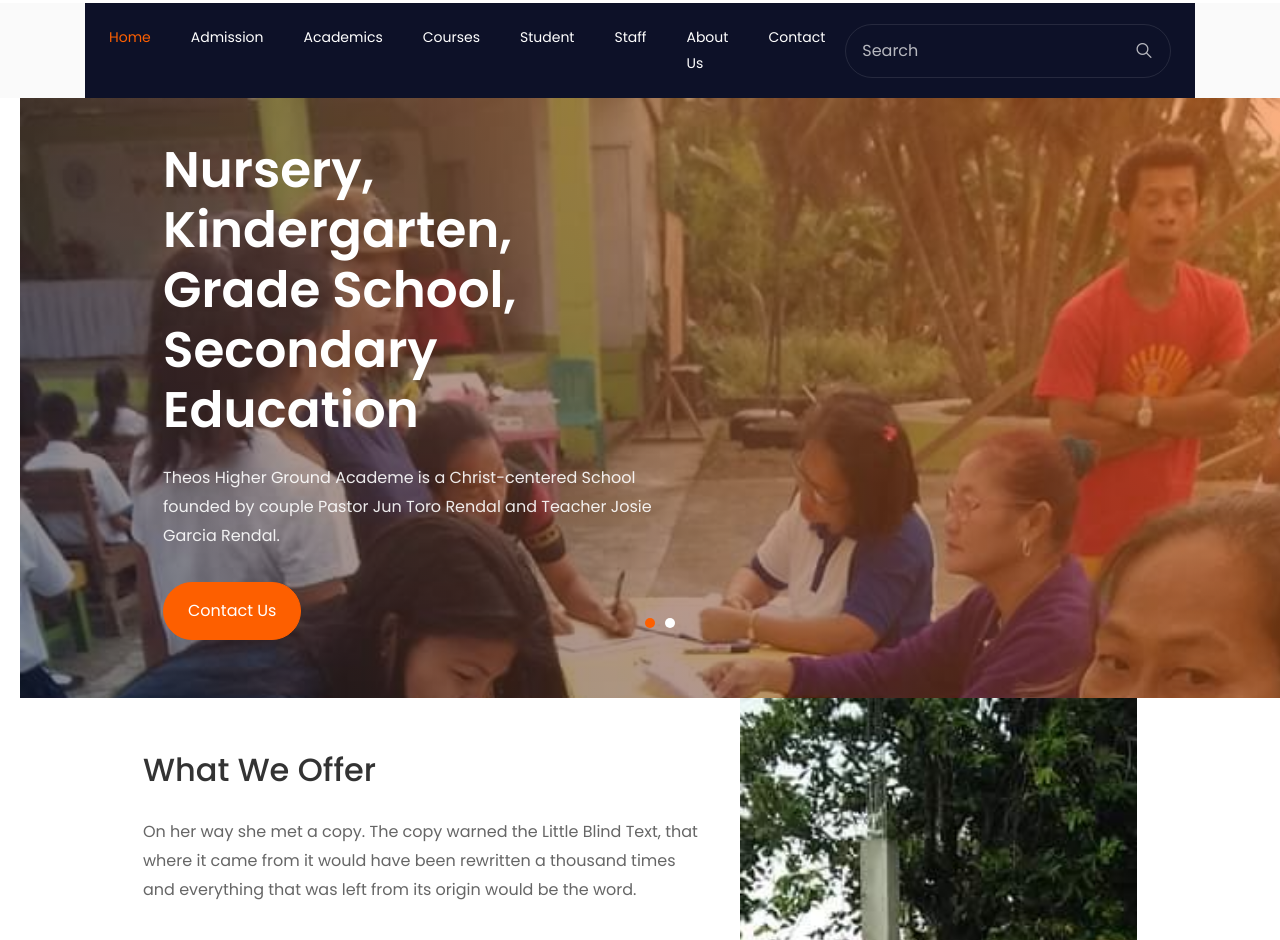
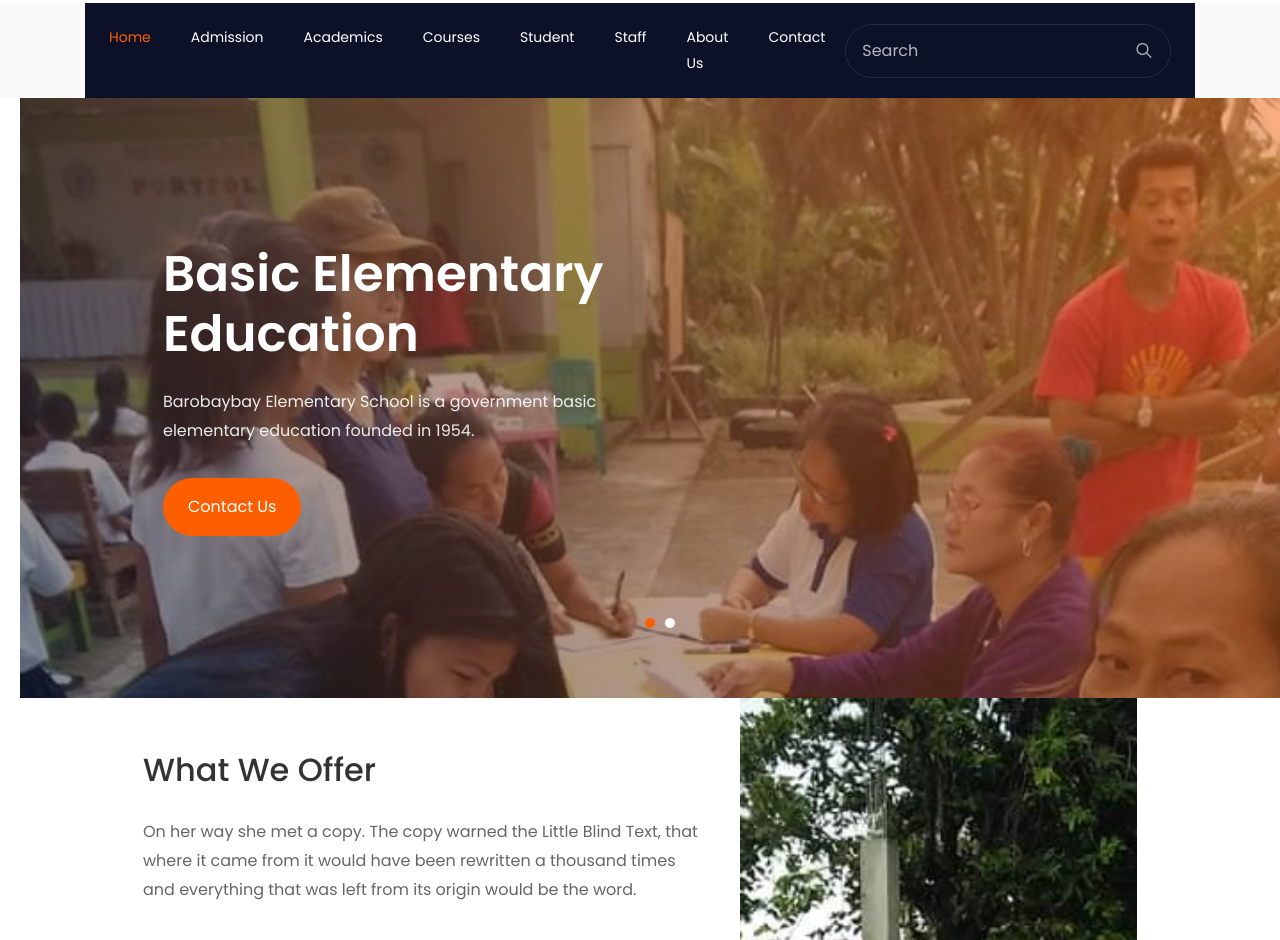
Before and after one commit to panyero2003/theos.edu.ph, a plain HTML site: page about.html in a window 1280 px wide. Shown: the part 1005-1945 px from the top of the page. Drawn offline with Linux system fonts and the light colour scheme; some packages are replaced by stand-ins of ours; no server answers; files whose address does not match are found by name.

Commit message:
Add files via upload

```diff
--- a/about.html
+++ b/about.html
@@ -96,7 +96,7 @@
             <!-- <h1 class="mb-4">Education Needs Complete Solution</h1>
             <p>A small river named Duden flows by their place and supplies it with the necessary regelialia.</p> -->
             <h1 class="mb-4">Train up a child in the way he should go, and when he is old he will not depart from it! </h1><h5>Proverbs 226</h5>
-            <p>Theos Higher Ground Academe is a Christ-centered School founded by couple Pastor Jun Toro Rendal and Teacher Josie Garcia Rendal.</p>
+            <p>Barobaybay Elementary School is a government basic elementary education founded in 1954.</p>
             <p><a href="#" class="btn btn-primary px-4 py-3 mt-3">Contact Us</a></p>
           </div>
         </div>
@@ -108,8 +108,8 @@
         <div class="container">
           <div class="row no-gutters slider-text align-items-center justify-content-start" data-scrollax-parent="true">
           <div class="col-md-6 ftco-animate">
-            <h1 class="mb-4">Nursery, Kindergarten, Grade School, Secondary Education</h1>
-            <p>Theos Higher Ground Academe is a Christ-centered School founded by couple Pastor Jun Toro Rendal and Teacher Josie Garcia Rendal.</p>
+            <h1 class="mb-4">Basic Elementary Education</h1>
+            <p>Barobaybay Elementary School is a government basic elementary education founded in 1954.</p>
             <p><a href="#" class="btn btn-primary px-4 py-3 mt-3">Contact Us</a></p>
           </div>
         </div>
```
Also changed, not shown: contact.html (+3 -3 lines).
